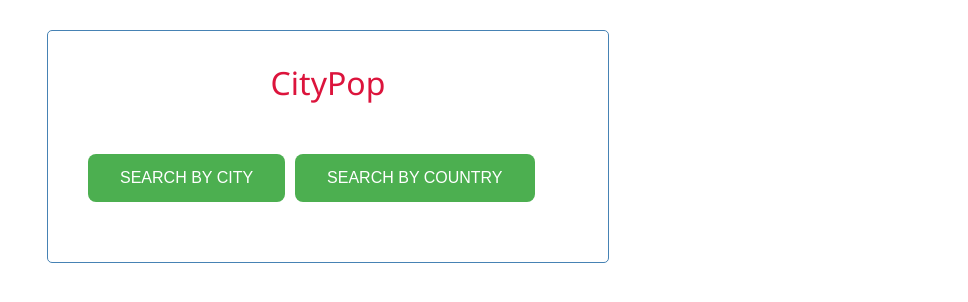
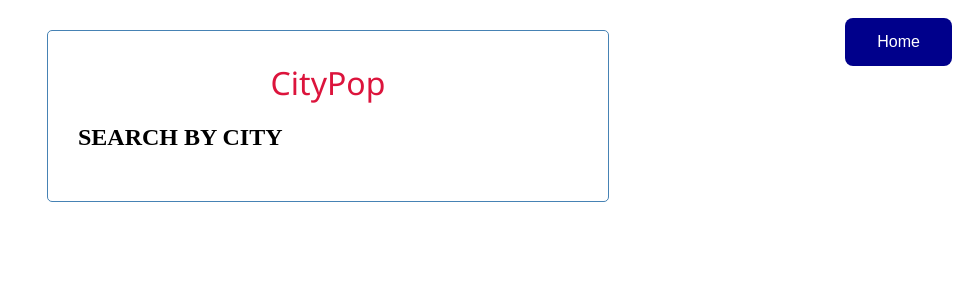
Before and after one commit to zyzzyxxy/citypop, a React (Create React App) app: page /city in a window 1280 px wide. Shown: the top 302 px of the page, without its empty margins (312-1280 px from the left). Built offline with nearby package versions, Linux system fonts and the light colour scheme.

Commit message:
Added routing for home, city and country

```diff
--- a/package.json
+++ b/package.json
@@ -8,6 +8,7 @@
     "@testing-library/user-event": "^12.8.3",
     "react": "^17.0.2",
     "react-dom": "^17.0.2",
+    "react-router-dom": "^5.3.0",
     "react-scripts": "4.0.3",
     "web-vitals": "^1.1.2"
   },
--- a/src/App.js
+++ b/src/App.js
@@ -1,12 +1,25 @@
+import { BrowserRouter as Router, Route, Link } from "react-router-dom";
+
+
 import Header from "./components/Header";
 import FirstPageButtons from "./components/FirstPageButtons";
+import SearchByCity from "./components/SearchByCity";
+import SearchByCountry from "./components/SearchByCountry";
+
 
 function App() {
   return (
+    <Router>
     <div className='container'>
       <Header title='CityPop'/>
-      <FirstPageButtons />
+      <Route  path="/"
+          exact
+          component={FirstPageButtons}
+          />
+      <Route path="/city" component={SearchByCity} />
+      <Route path="/country" component={SearchByCountry} />
     </div>
+    </Router>
   );
 }
 
--- a/src/components/BigButton.js
+++ b/src/components/BigButton.js
@@ -1,9 +1,11 @@
-const BigButton = ({title, onClick}) => {
-    return (
-        <button className='button'>
-            {title}
-        </button>
-    )
-}
+import { Link } from "react-router-dom";
 
-export default BigButton
+const BigButton = ({ title, onClick, routeTo }) => {
+  return (
+    <Link to={routeTo}>
+      <button className="button">{title}</button>
+    </Link>
+  );
+};
+
+export default BigButton;
--- a/src/components/FirstPageButtons.js
+++ b/src/components/FirstPageButtons.js
@@ -3,8 +3,8 @@ import BigButton from "./BigButton";
 const FirstPageButtons = (props) => {
   return (
     <>
-      <BigButton title='SEARCH BY CITY' />
-      <BigButton title='SEARCH BY COUNTRY' />
+      <BigButton title='SEARCH BY CITY' routeTo="/city" />
+      <BigButton title='SEARCH BY COUNTRY' routeTo="/country"/>
     </>
   );
 };
--- a/src/components/Header.js
+++ b/src/components/Header.js
@@ -1,8 +1,16 @@
+import { useLocation } from "react-router"
+import HomeButton from "./HomeButton";
+
 const Header = (props) => {
+    const location = useLocation();
+
     return (
+        <>
         <header className='header'>
             {props.title}
+            {location.pathname !== "/" && (<HomeButton />)}
         </header>
+        </>
     )
 }
 
--- /dev/null
+++ b/src/components/HomeButton.js
@@ -0,0 +1,13 @@
+import { Link } from "react-router-dom"
+
+const HomeButton = () => {
+    return (
+        <Link to="/">
+            <button className='home-btn'>
+                Home
+            </button>
+        </Link>
+    )
+}
+
+export default HomeButton
--- /dev/null
+++ b/src/components/SearchByCity.js
@@ -0,0 +1,9 @@
+const SearchByCity = () => {
+    return (
+        <>
+            <h2>SEARCH BY CITY</h2>
+        </>
+    )
+}
+
+export default SearchByCity
--- /dev/null
+++ b/src/components/SearchByCountry.js
@@ -0,0 +1,10 @@
+const SearchByCountry = () => {
+  return (
+    <>
+      <h2>SEARCH BY COUNTRY</h2>
+
+    </>
+  );
+};
+
+export default SearchByCountry;
--- a/src/index.css
+++ b/src/index.css
@@ -41,7 +41,7 @@
   background-color: #4CAF50; /* Green */
   border: none;
   color: white;
-  margin: 30px auto;
+  margin: 10px auto;
   margin-left: 10px;
 
 
@@ -52,3 +52,20 @@
   font-size: 16px;
   border-radius: 8px;
 }
+
+.home-btn{
+  background-color:darkblue;
+  border: none;
+  color: white;
+  margin: 10px auto;
+  margin-left: 10px;
+  position: absolute;
+  top: 8px;
+  right: 16px;
+
+  padding: 15px 32px;
+  text-decoration: none;
+  display: inline-block;
+  font-size: 16px;
+  border-radius: 8px;
+}
```
Also changed, not shown: 1 other file (tests, documents, lock files or other folders).
